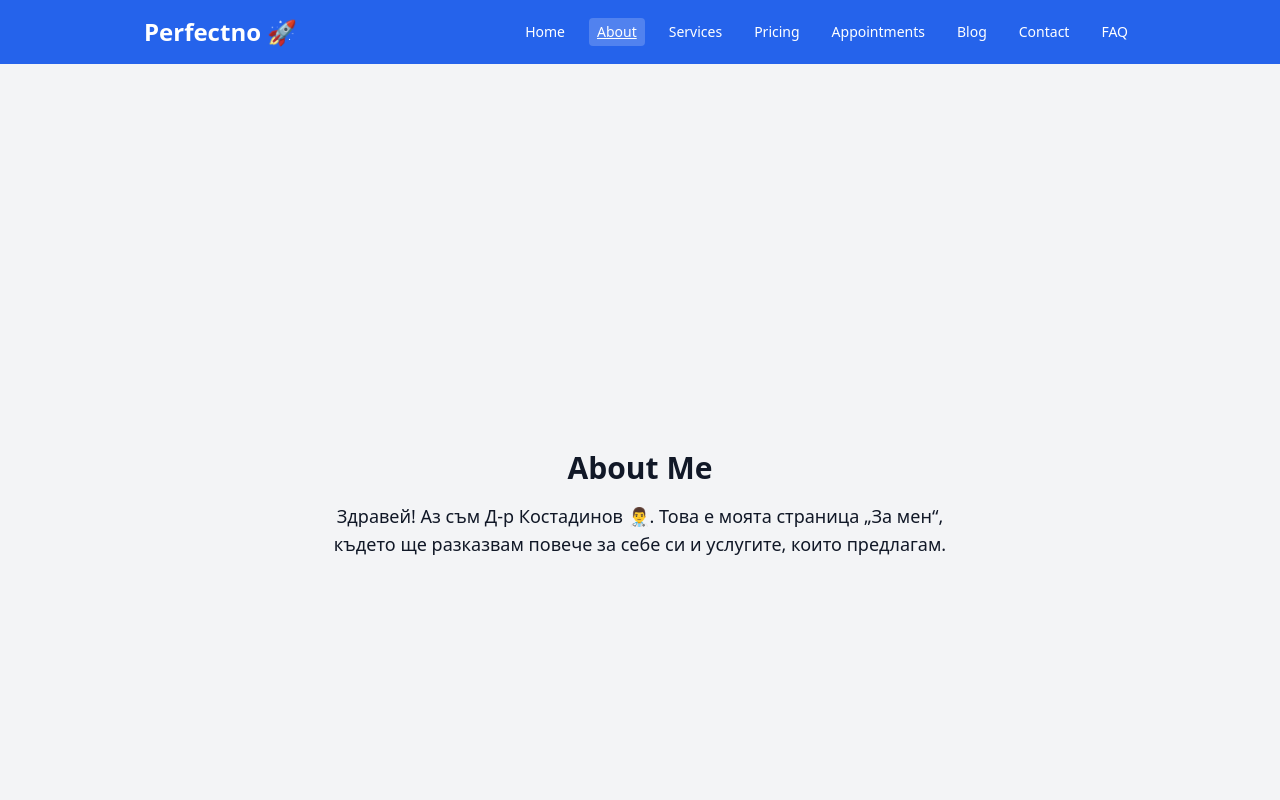
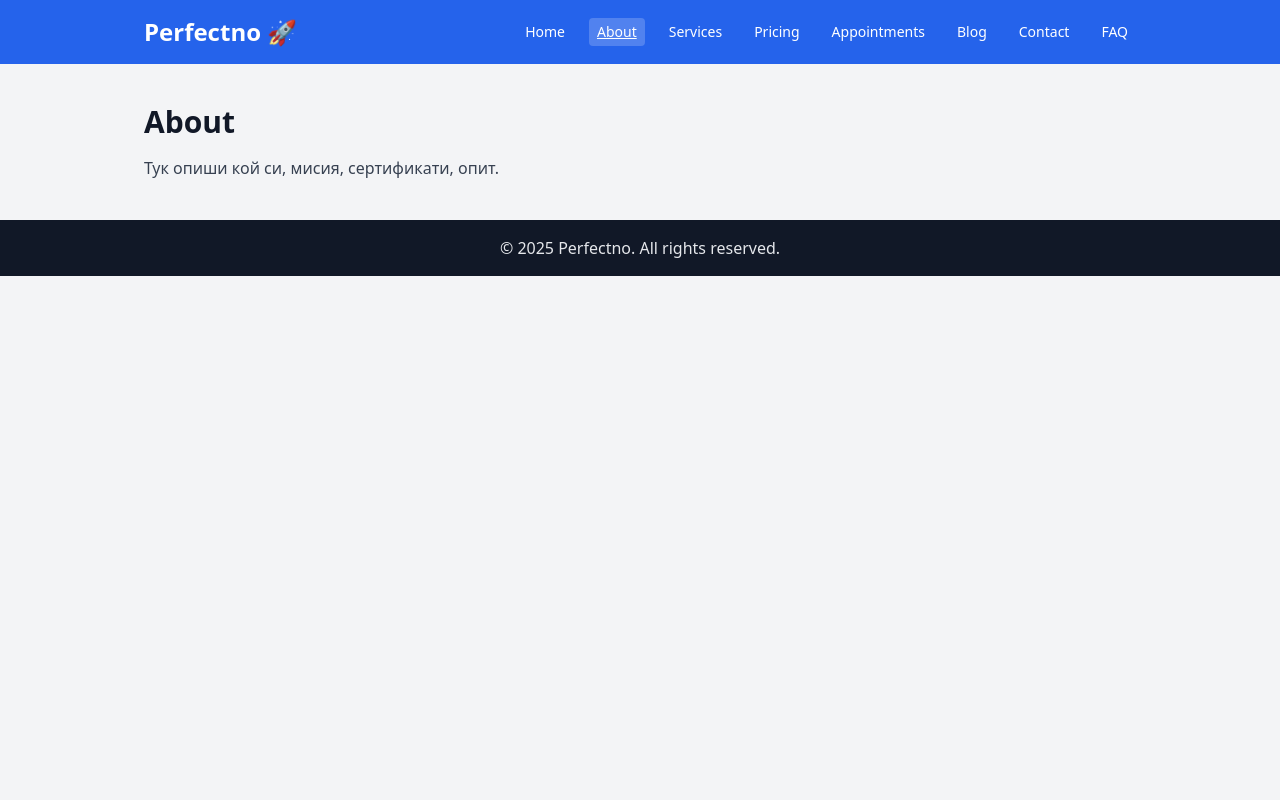
Before and after one commit to 230631040-maker/drkostadinov, a Next.js app: page /about in a window 1280 px wide. Shown: the top 800 px of the page. Built offline with nearby package versions, Linux system fonts and the light colour scheme.

Commit message:
Update page.js

```diff
--- a/app/about/page.js
+++ b/app/about/page.js
@@ -1,11 +1,8 @@
 export default function About() {
   return (
-    <main className="flex flex-col items-center justify-center min-h-screen p-8">
-      <h1 className="text-3xl font-bold mb-4">About Me</h1>
-      <p className="text-lg text-center max-w-2xl">
-        Здравей! Аз съм Д-р Костадинов 👨‍⚕️.
-        Това е моята страница „За мен“, където ще разказвам повече за себе си и услугите, които предлагам.
-      </p>
-    </main>
+    <section className="grid gap-4">
+      <h2 className="text-3xl font-bold">About</h2>
+      <p className="text-gray-700">Тук опиши кой си, мисия, сертификати, опит.</p>
+    </section>
   );
 }
```
